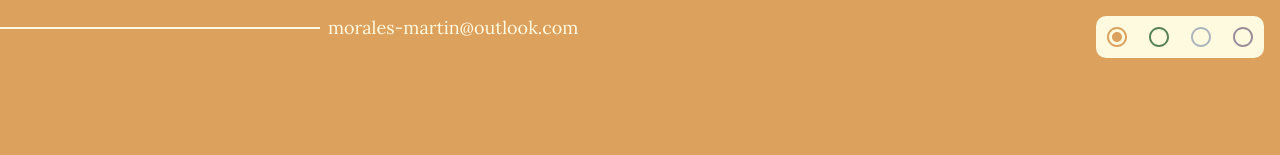
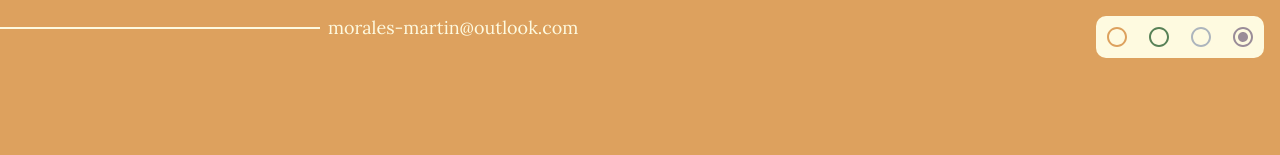
Before and after one commit to morales-martin/personal-website, a Next.js app: page / in a window 1280 px wide. Shown: the top 155 px of the page. Built offline with nearby package versions, Linux system fonts and the light colour scheme; grey boxes are pictures that could not be loaded.

Commit message:
Update ThemeChooser.jsx

```diff
--- a/src/pages/components/ThemeChooser.jsx
+++ b/src/pages/components/ThemeChooser.jsx
@@ -5,7 +5,7 @@ import Radio from "@mui/material/Radio";
 import RadioGroup from "@mui/material/RadioGroup";
 
 function ThemeChooser() {
-  const [selectedValue, setSelectedValue] = React.useState("brown");
+  const [selectedValue, setSelectedValue] = React.useState("purple");
 
   const handleChange = (event) => {
     setSelectedValue(event.target.value);
```
